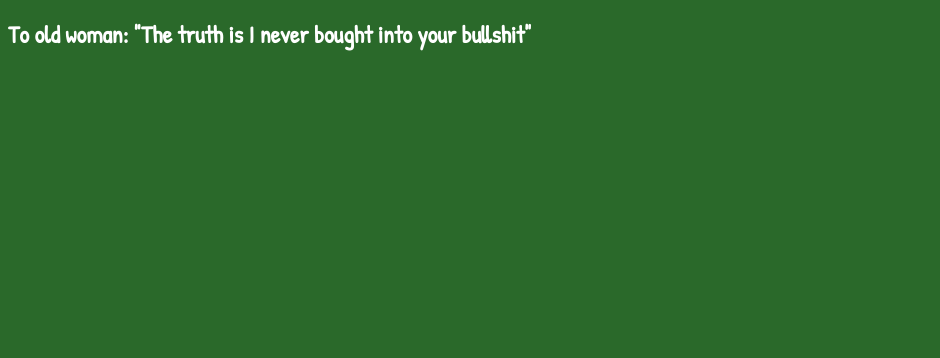
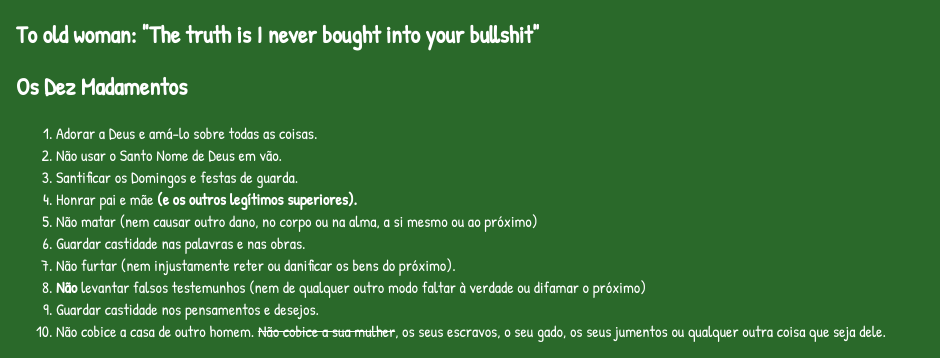
Before and after one commit to ffdemelo/minhasvozes, a plain HTML site: page index.html in a window 1280 px wide. Shown: the part 806-1164 px from the top of the page, without its empty margins (0-940 px from the left). Before the commit the page ends 876 px from the top, so only its background shows below. Drawn offline with Linux system fonts and the light colour scheme.

Commit message:
update dez mandamentos

```diff
--- a/css/main.css
+++ b/css/main.css
@@ -1,4 +1,6 @@
 body{
+    margin: 0;
+    padding: 0 16px;
     color: white;
     background-color: rgb(42, 105, 42);
     font-family: "Patrick Hand", cursive;
@@ -12,11 +14,22 @@ iframe {
     height: 360px;
 }
 
+.list-style {
+    list-style-type: number;
+}
+
+.tachado {
+    text-decoration: line-through;
+}
+
+.bold {
+    font-weight: bold;
+}
 
 
 @media screen and (max-width: 480px) {
     iframe {
-        width: 98vw;
-        height: 56vw;
+        width: calc(100vw - 32px);
+        height: calc(56vw - 32px);
     }
 }
--- a/index.html
+++ b/index.html
@@ -23,5 +23,18 @@
 
     <iframe src="https://www.youtube.com/embed/YKns1iYqaZw" title="Lana Del Rey - Radio (Legendado)" frameborder="0" allow="accelerometer; autoplay; clipboard-write; encrypted-media; gyroscope; picture-in-picture" allowfullscreen></iframe>
     <h2>To old woman: "The truth is I never bought into your bullshit"</h2>
+    <h2>Os Dez Madamentos</h2>
+    <ol class="list-style">
+        <li>Adorar a Deus e amá-lo sobre todas as coisas.</li>
+        <li>Não usar o Santo Nome de Deus em vão.</li>
+        <li>Santificar os Domingos e festas de guarda.</li>
+        <li>Honrar pai e mãe <span class="bold">(e os outros legítimos superiores).</span></li>
+        <li>Não matar (nem causar outro dano, no corpo ou na alma, a si mesmo ou ao próximo)</li>
+        <li>Guardar castidade nas palavras e nas obras.</li>
+        <li>Não furtar (nem injustamente reter ou danificar os bens do próximo).</li>
+        <li><span class="bold">Não</span> levantar falsos testemunhos (nem de qualquer outro modo faltar à verdade ou difamar o próximo)</li>
+        <li>Guardar castidade nos pensamentos e desejos.</li>
+        <li>Não cobice a casa de outro homem. <span class="tachado">Não cobice a sua mulher</span>, os seus escravos, o seu gado, os seus jumentos ou qualquer outra coisa que seja dele.</li>
+    </ol>
 </body>
 </html>
```
